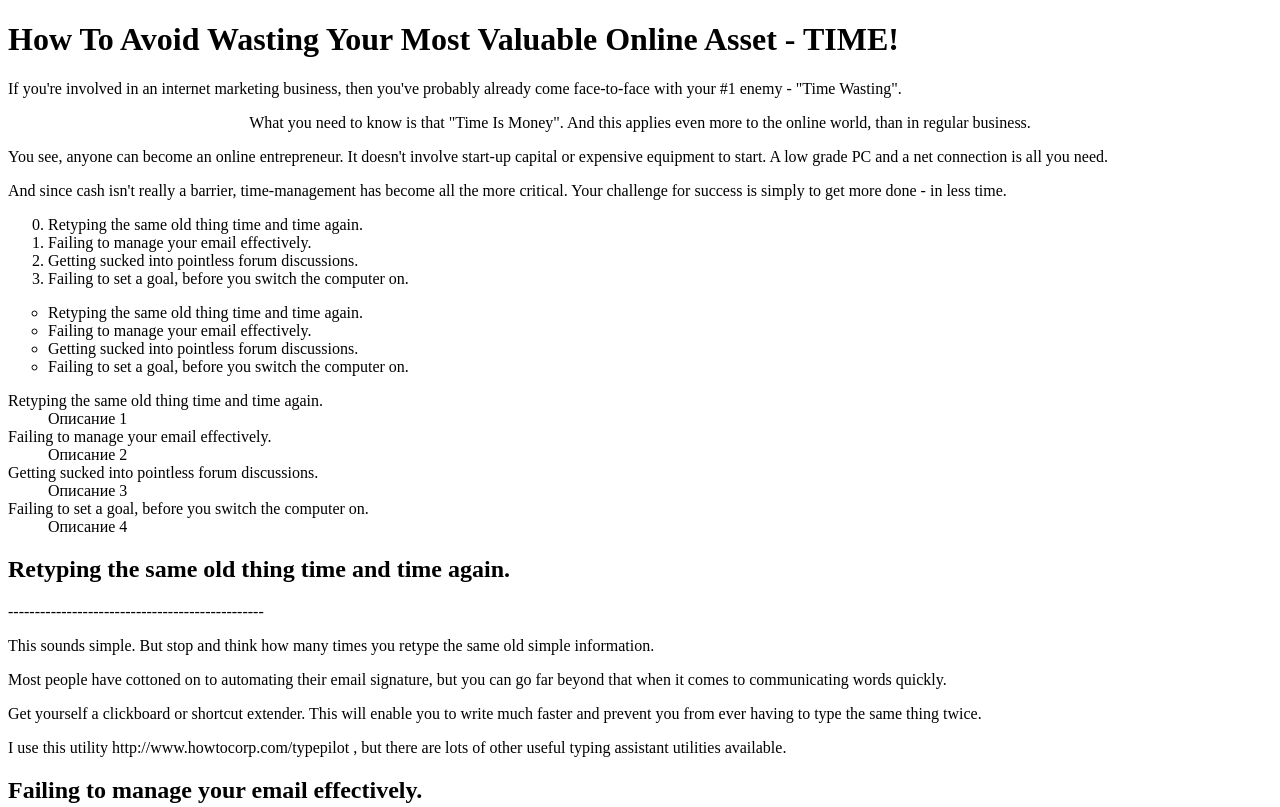
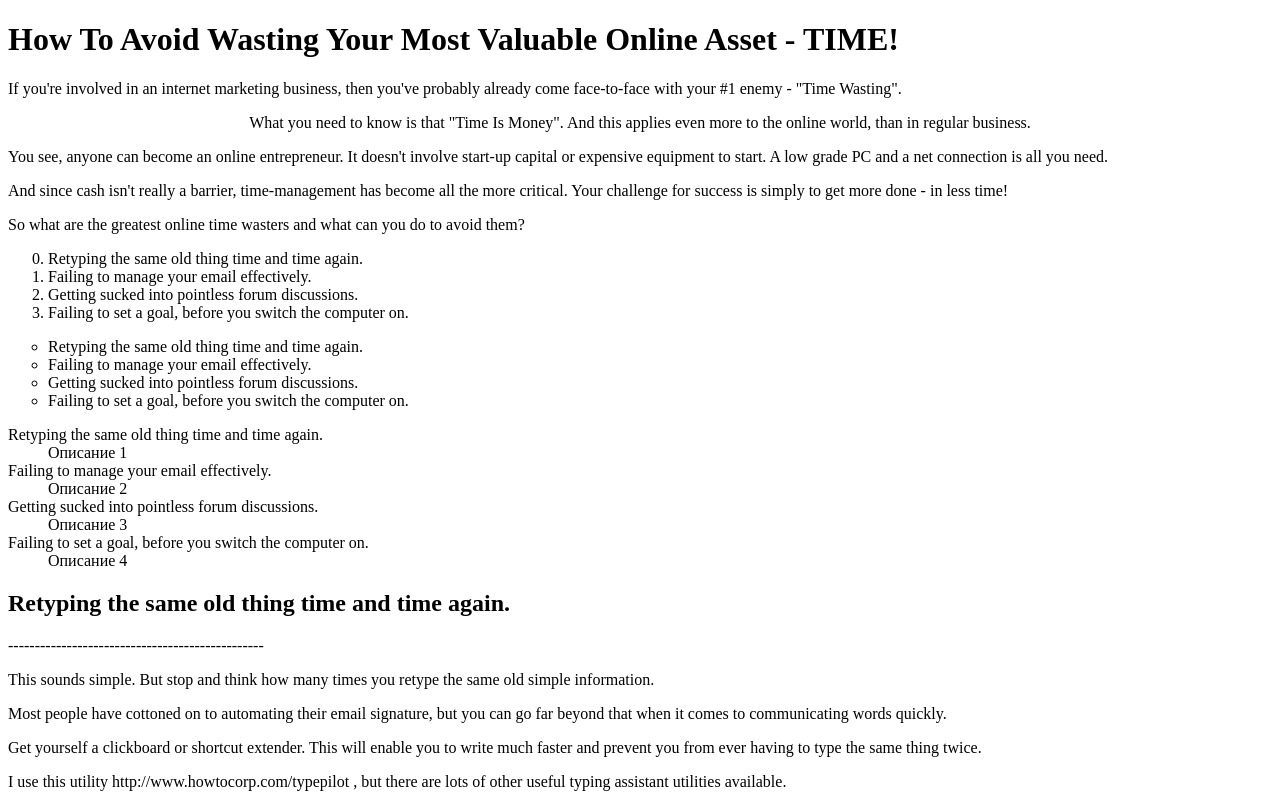
Before and after one commit to olvitov/jesika, a plain HTML site: page index.html in a window 1280 px wide. Shown: the top 807 px of the page. Drawn offline with Linux system fonts and the light colour scheme.

Commit message:
Изучение p,li,ul,dl

```diff
--- a/index.html
+++ b/index.html
@@ -22,9 +22,9 @@ start. A low grade PC and a net connection is all you need.</p>
 
 <p>And since cash isn't really a barrier, time-management has
 become all the more critical. Your challenge for success is
-simply to get more done - in less time.</p>
+simply to get more done - in less time!</p>
 
-<p.So what are the greatest online time wasters and what can
+<p>So what are the greatest online time wasters and what can
 you do to avoid them?</p>
 <ol start="0">
 <li>Retyping the same old thing time and time again.</li>
```
